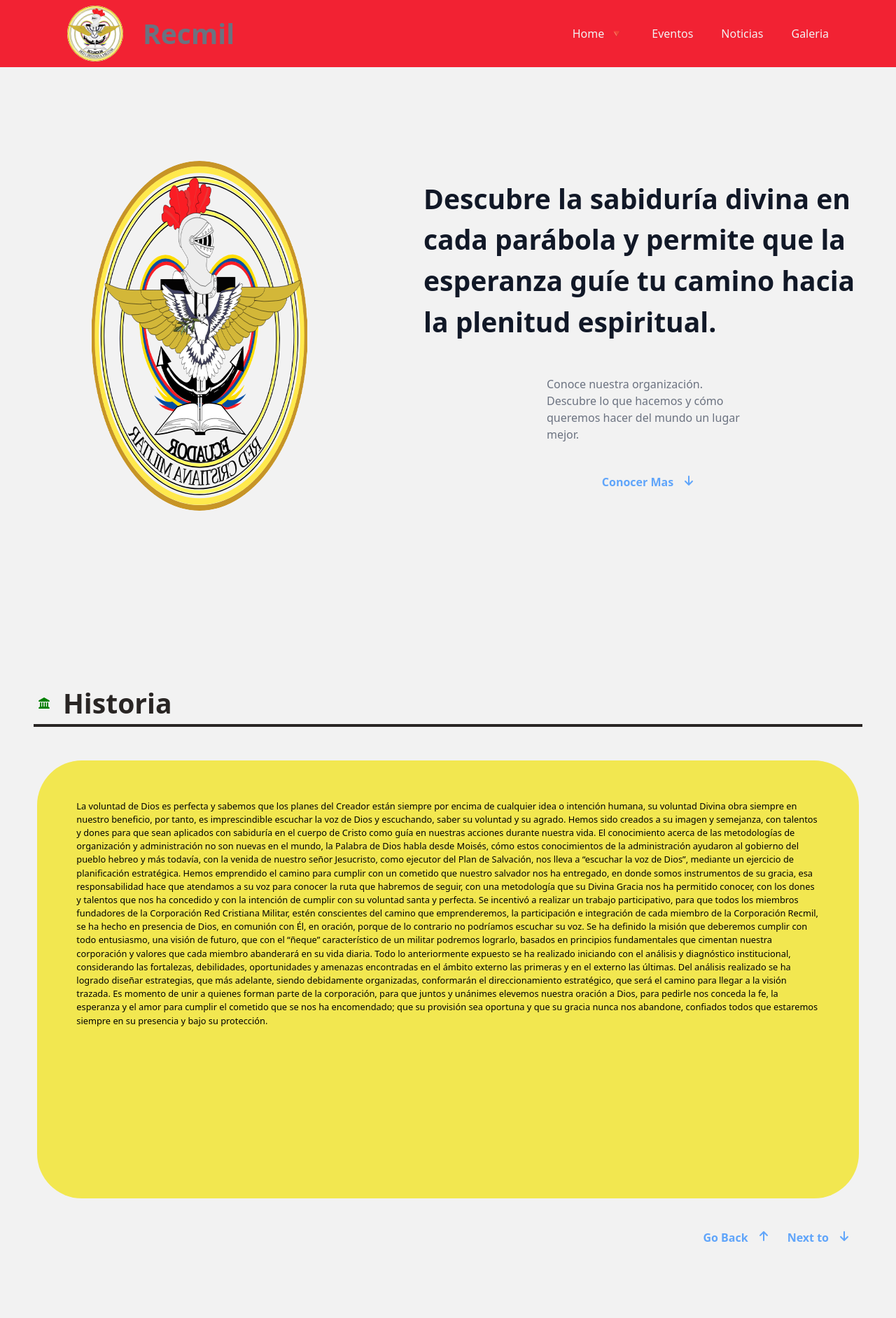
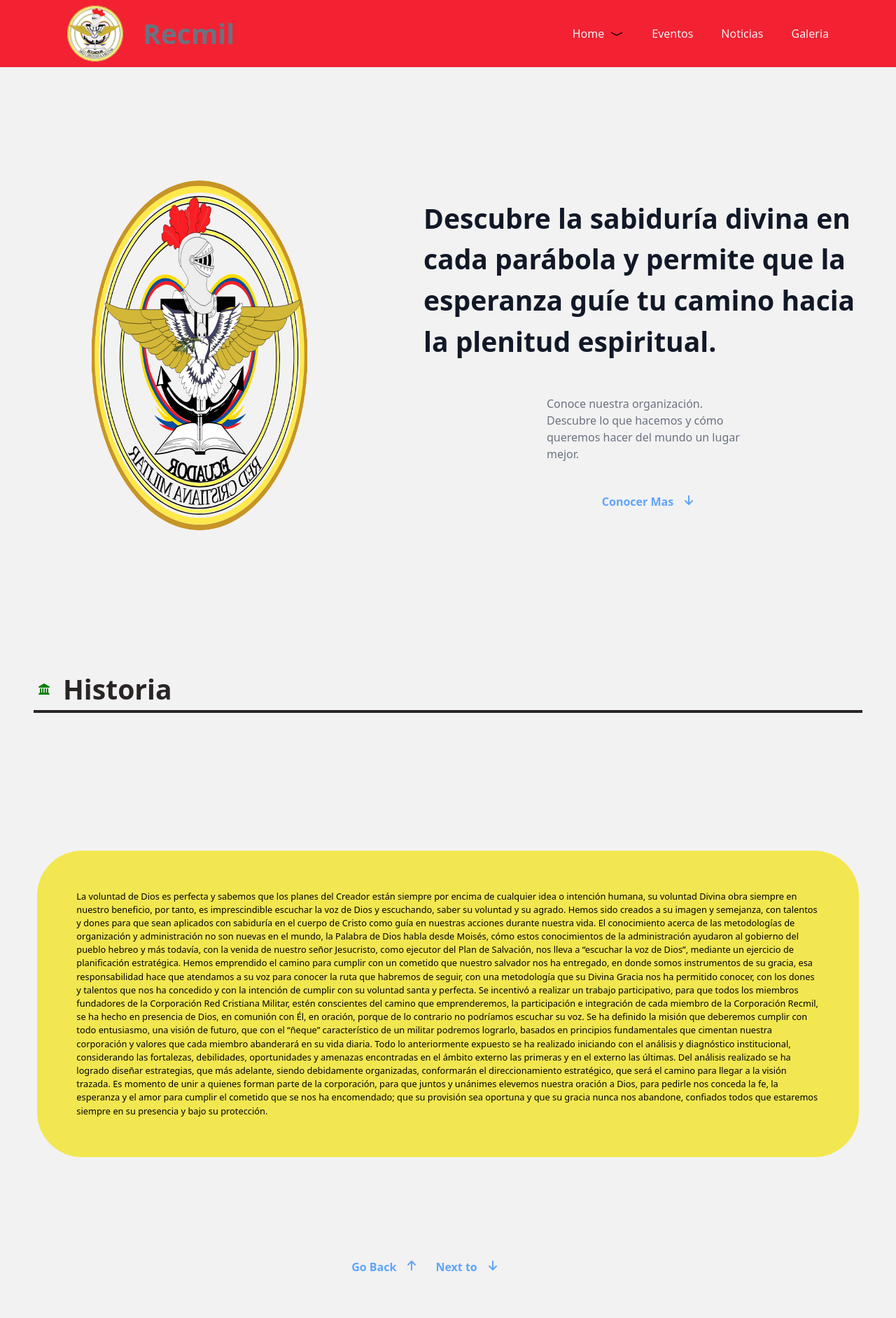
Before and after one commit to WEB-Club-Software/Pagina-Web-RECMIL-ECUADOR, a Next.js app: page / in a window 1280 px wide. Shown: the top 1884 px of the page at 70% size. Built offline with nearby package versions, Linux system fonts and the light colour scheme.

Commit message:
Responsive Images (#14)
* Responsive Images

* reponsive web

---------

Co-authored-by: Antoni30 <Antoni30@github.com>

```diff
--- a/src/app/page.tsx
+++ b/src/app/page.tsx
@@ -19,15 +19,15 @@ const Page = () => {
 
   return (
     <>
-      <section className="flex flex-col gap-5 justify-center items-center md:gap-0 md:flex-row md:justify-around md:items-center h-screen" id="main">
+      <section className="p-0 flex flex-col gap-5 justify-center items-center md:gap-0 md:flex-row md:justify-around md:items-center mt-20 sm:mt-32 md:mt-7 h-screen " id="main">
         <ImageContainer animation={"rounded-full slow-spin"} src={Recmil} alt={"Logo"} size={500} />
         <div className=" w-screen p-2 md:p-0 md:w-3/6 flex  flex-col gap-5 md:gap-10  items-center">
           <MainText main={text} subMain={subText} />
           <NextToButton text={"Conocer Mas"} nextPage={"#historia"} />
         </div>
       </section>
-      <section className="h-screen mb-24 pt-12" id="historia">
-        <DescriptiveIcon text="Historia" icon={faLandmark} />
+      <DescriptiveIcon text="Historia" icon={faLandmark} />
+      <section className="flex items-center justify-center flex-col h-screen mb-16 pt-12" id="historia">
         <SquareComponent parrafo={historia} className="m-auto w-11/12 h-5/6" />
         <div className="flex justify-end py-10 pr-14 gap-4">
           <GoBackButton text={"Go Back"} previusPage={"#main"} />
@@ -35,8 +35,8 @@ const Page = () => {
         </div>
       </section>
 
-      <section className="h-screen mb-24 pt-12" id="organigrama">
-        <DescriptiveIcon text="Organigrama" icon={faBuilding} />
+      <DescriptiveIcon text="Organigrama" icon={faBuilding} />
+      <section className="flex items-center justify-center flex-col h-screen mb-36 pt-12" id="organigrama">
         <SquareComponent dir={Organigrama} className="w-11/12 h-5/6 m-auto" />
         <div className="flex justify-end py-10 pr-14 gap-4">
           <GoBackButton text={"Go Back"} previusPage={"#historia"} />
@@ -44,7 +44,7 @@ const Page = () => {
         </div>
       </section>
 
-      <section className="h-screen flex flex-col items-center pt-1 2" id="mision">
+      <section className="h-screen flex flex-col items-center pt-1 mb-8" id="mision">
         <div className="text-3xl w-4/5 text-center font-bold border-b-4 border-black ">¿A Donde Vamos? </div>
         <div className="flex flex-col md:flex-row  h-full items-center justify-around">
           <div className="flex  flex-col items-center gap-11">
--- a/src/components/atoms/AccordionItem.tsx
+++ b/src/components/atoms/AccordionItem.tsx
@@ -18,7 +18,7 @@ const AccordionItem: FC<AccordionItemProps> = ({ item, active, handleTogle }) =>
     return (
         <li className={`bg-zinc-200 list-none p-6  border-solid border-black  ${active === item.id ? "rounded-lg" : "rounded-full"}`}>
             <div>
-                <h2 onClick={() => handleTogle(item.id)} className='text-xl font-medium text-black flex justify-between cursor-pointer select-none'>
+                <h2 onClick={() => handleTogle(item.id)} className='xs:text-md md:text-xl font-medium text-black flex justify-between cursor-pointer select-none'>
                     {item.title}<span className='text-gray-500'>{item.id === active ? "-" : "+"}</span>
                 </h2>
             </div>
--- a/src/components/atoms/ImagenContainer.tsx
+++ b/src/components/atoms/ImagenContainer.tsx
@@ -14,7 +14,9 @@ type Props = baseProps & SizeProps;
 
 const ImageContainer: FC<Props> = ({ src, alt, width, height, size, animation, responsive }) => {
     return (
-        <Image priority={true} className={`${animation}`} src={src} alt={alt} width={width || size} height={height || size} />
+        <div>
+            <Image priority={true} className={`${animation}`} src={src} alt={alt} width={width || size} height={height || size} />
+        </div>
     );
 };
 
--- a/src/components/atoms/Navigationbutton.tsx
+++ b/src/components/atoms/Navigationbutton.tsx
@@ -2,9 +2,8 @@
 
 import { FC, useState, useRef } from "react"
 import Link from 'next/link'
-// import { FontAwesomeIcon } from "@fortawesome/react-fontawesome"
-// import { faChevronDown } from "@fortawesome/free-solid-svg-icons"
-// import DescriptiveIcon from "./descriptiveIcon"
+import subMenuIcon from '../../../public/icons/chevron.svg'
+import ImageContainer from "./ImagenContainer"
 
 interface propsNavigation {
     textNavigate: string,
@@ -35,7 +34,9 @@ const Navigationbutton: FC<propsNavigation> = ({ textNavigate, navigationOptions
                     <div className="flex gap-2 items-center" >
                         <Link href={href} className="text-textColor text-lg font-medium hover:text-gray-900">{textNavigate}</Link>
                         <button className="" onClick={subMenu}>
-                            🔻
+                            <i>
+                                <ImageContainer src={subMenuIcon} alt="svg" size={20} />
+                            </i>
                         </button>
                     </div>
                     <nav ref={elementoRef} className={`bg-zinc-700 text-gray-200 ${mostrar} fixed`} >
--- a/src/components/atoms/SquareComponent.tsx
+++ b/src/components/atoms/SquareComponent.tsx
@@ -8,7 +8,7 @@ interface prop {
 
 const SquareComponent: FC<prop> = ({ parrafo, className, dir }) => {
     return (
-        <div className={`${className}  rounded-lg bg-squareColor flex justify-center p-14`}>
+        <div className={`${className}  rounded-lg bg-squareColor flex justify-center p-14 h-min`}>
             {parrafo ? <p className="p-0 text-black text-xs md:text-sm 2xl:text-xl">{parrafo}</p> : <ImageContainer src={dir} alt="Organigrama" size={600} />}
         </div>
     );
--- a/src/components/molecules/Accordion.tsx
+++ b/src/components/molecules/Accordion.tsx
@@ -16,7 +16,7 @@ const Accordion: FC<dataProp> = ({ data = Data }) => {
     }
     return (
         <div className="w-full  pt-0 pb-0 pl-8 pr-8 mt-0 mb-6 ">
-            <h1 className=" border-b-4  mb-10 font-bold text-2xl text-gray-500">PREGUNTAS FRECUENTES:</h1>
+            <h1 className=" border-b-4  mb-10 font-bold text-xl md:text-2xl text-gray-500">PREGUNTAS FRECUENTES:</h1>
             <ul className="flex flex-col gap-4">
                 {data.map((item: any) => {
                     return <AccordionItem
```
Also changed, not shown: public/icons/chevron.svg (added), 1 other file (tests, documents, lock files or other folders).
